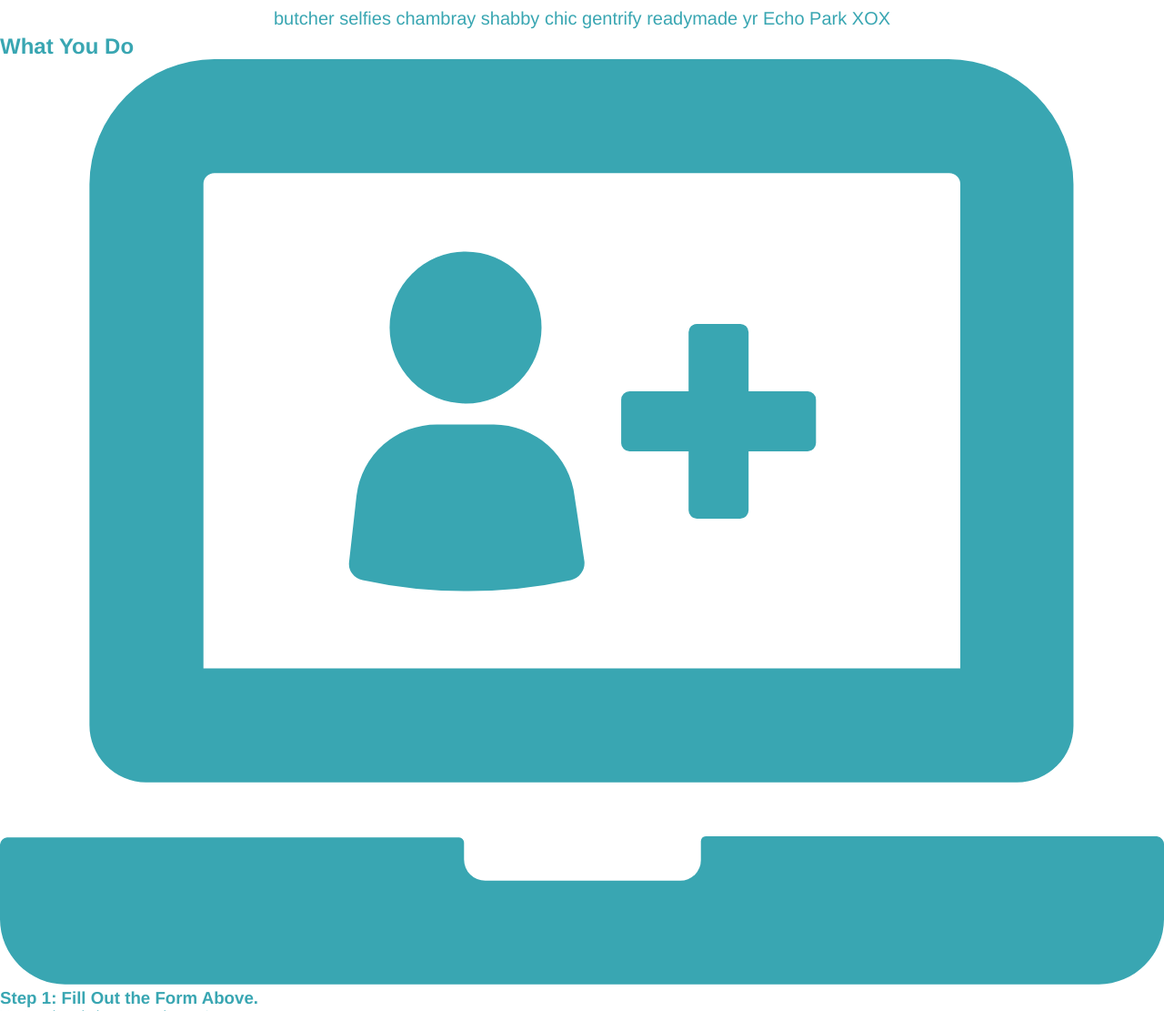
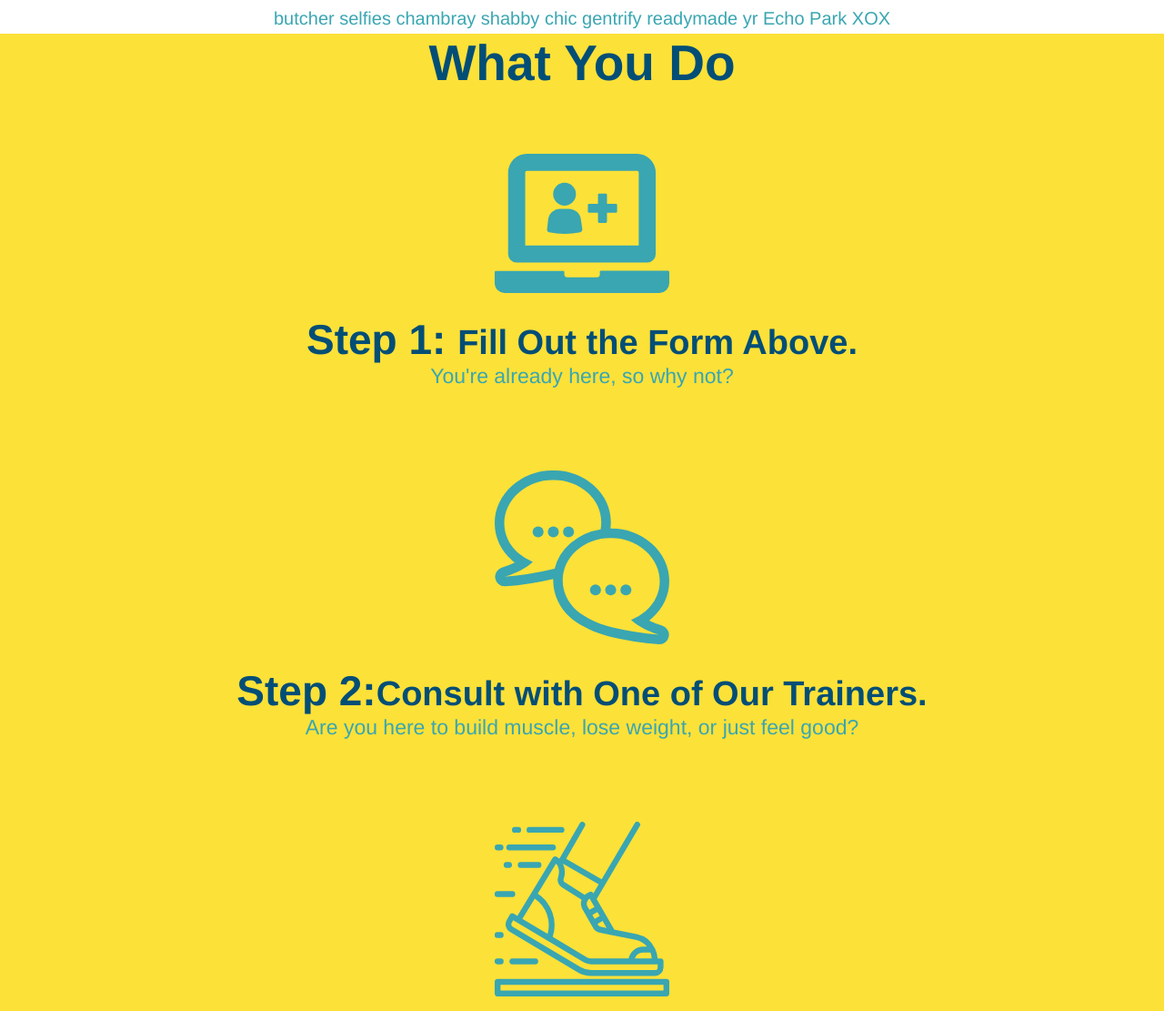
Before and after one commit to emilycain92/run-buddy, a plain HTML site: page index.html in a window 1280 px wide. Shown: the part 791-1902 px from the top of the page at 91% size. Drawn offline with Linux system fonts and the light colour scheme.

Commit message:
style what you do section

```diff
--- a/assets/css/style.css
+++ b/assets/css/style.css
@@ -147,24 +147,60 @@ header {
   /*Hero Style End*/
 
   /*what we do section start*/
-
   .intro {
     text-align: center;
   }
-  .intro h2 {
-    display: inline-block;
-    font-size: 55px;
-    color: #024e76;
-    margin-bottom: 35px;
-    padding: 0 100px 20px 100px;
-    border-bottom: 3px solid;
-    border-color: #fce138;
-  }
+
   .intro p {
     margin: 0 auto;
     line-height: 1.7;
     color: #39a6b2;
     width: 80%;
     font-size: 20px;
+  }
+
+  .steps {
+    text-align: center;
+    background: #fce138;
+  }
+
+  .section-title {
+    font-size: 55px;
+    color: #024e76;
+    margin-bottom: 35px;
+    padding: 0 100px 20px 100px;
+    display: inline-block;
+    border-bottom: 3px solid;
+  }
+
+  .primary-border {
+    border-color: #fce138
+  }
+
+  .secondary-border {
+    border-color: #39a6b2
+  }
+
+  .steps div {
+    margin-bottom: 80px;
+  }
+
+  .steps img {
+    width: 15%;
+    margin: 10px 0;
+  }
+  .steps h3 {
+    color: #024e76;
+    font-size: 46px;
+    margin-top: 10px;
+  }
+
+  .steps p {
+    color: #39a6b2;
+    font-size:  23px;
 
   }
+
+  .steps span {
+    font-size :38px;
+  }
--- a/index.html
+++ b/index.html
@@ -68,39 +68,39 @@
 
     <!-- "what we do" section -->
     <section id="what-we-do" class="intro">
-     <h2>What We Do</h2>
+     <h2 class="section-title primary-border">What We Do</h2>
      <p>
          butcher selfies chambray shabby chic gentrify readymade yr Echo Park XOX
      </p>
     </section>
 
     <!--"what you do" section-->
-    <section id="what-you-do">
-        <h2>What You Do</h2>
+    <section id="what-you-do" class="steps">
+        <h2 class="section-title primary-border">What You Do</h2>
 
         <div>
             <!--insert this img element-->
             <img src="./assets/images/step-1.svg" alt="" />
-            <h3>Step 1: Fill Out the Form Above.</h3>
+            <h3>Step 1: <span>Fill Out the Form Above.</span></h3>
             <p>You're already here, so why not?</p>
         </div>
 
         <div>
             <img src="./assets/images/step-2.svg" alt="" />
-            <h3>Step 2: Consult with One of Our Trainers.</h3>
+            <h3>Step 2:<span>Consult with One of Our Trainers.</span></h3>
             <p>Are you here to build muscle, lose weight, or just feel good?</p>
         </div>
 
         <div>
             <img src="./assets/images/step-3.svg" alt="" />
-            <h3>Step 3: Get Running.</h3>
+            <h3>Step 3:<span>Get Running.</span></h3>
             <p>Hit the ground running (literally) once your trainer lays out your plan.</p>
 
         </div>
 
         <div>
             <img src="./assets/images/step-4.svg" alt="" />
-            <h3>Step 4: See Results.</h3>
+            <h3>Step 4:<span>See Results.</span></h3>
             <p>Bi-Weekly checkins with your trainer will keep you focused</p>
         </div>
     </section>
```
